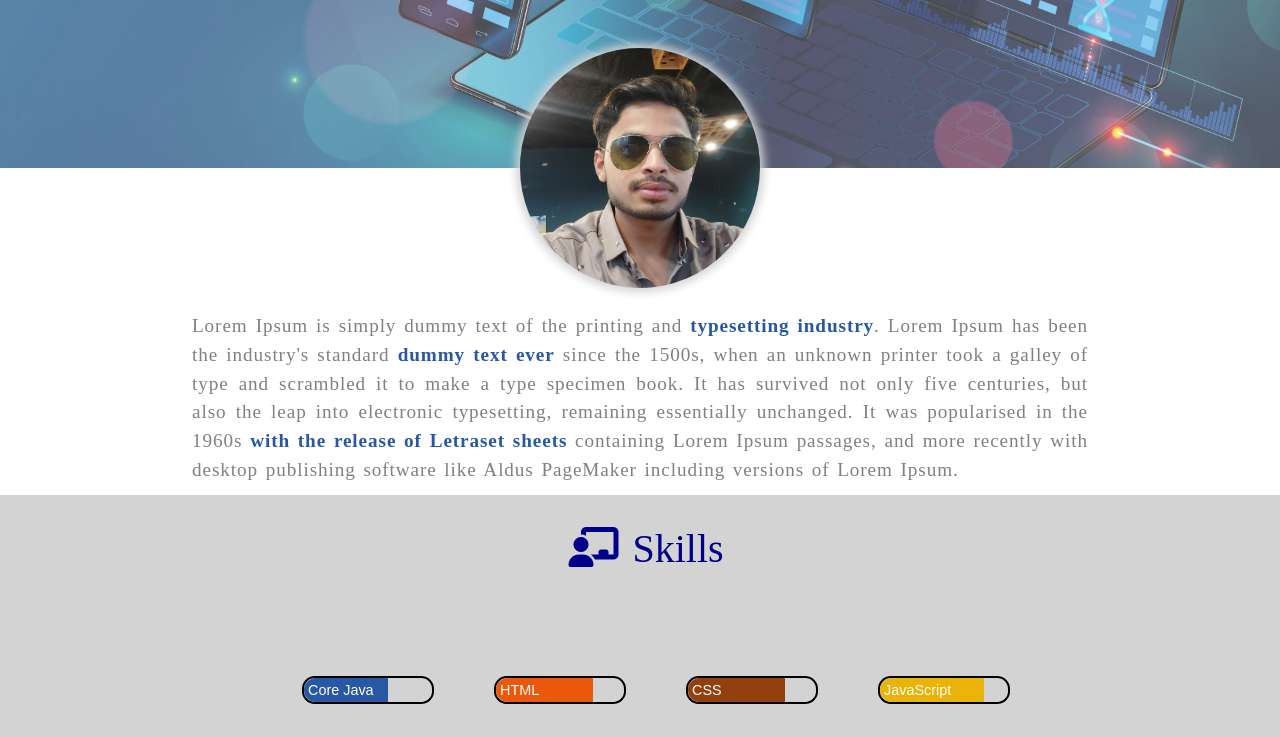
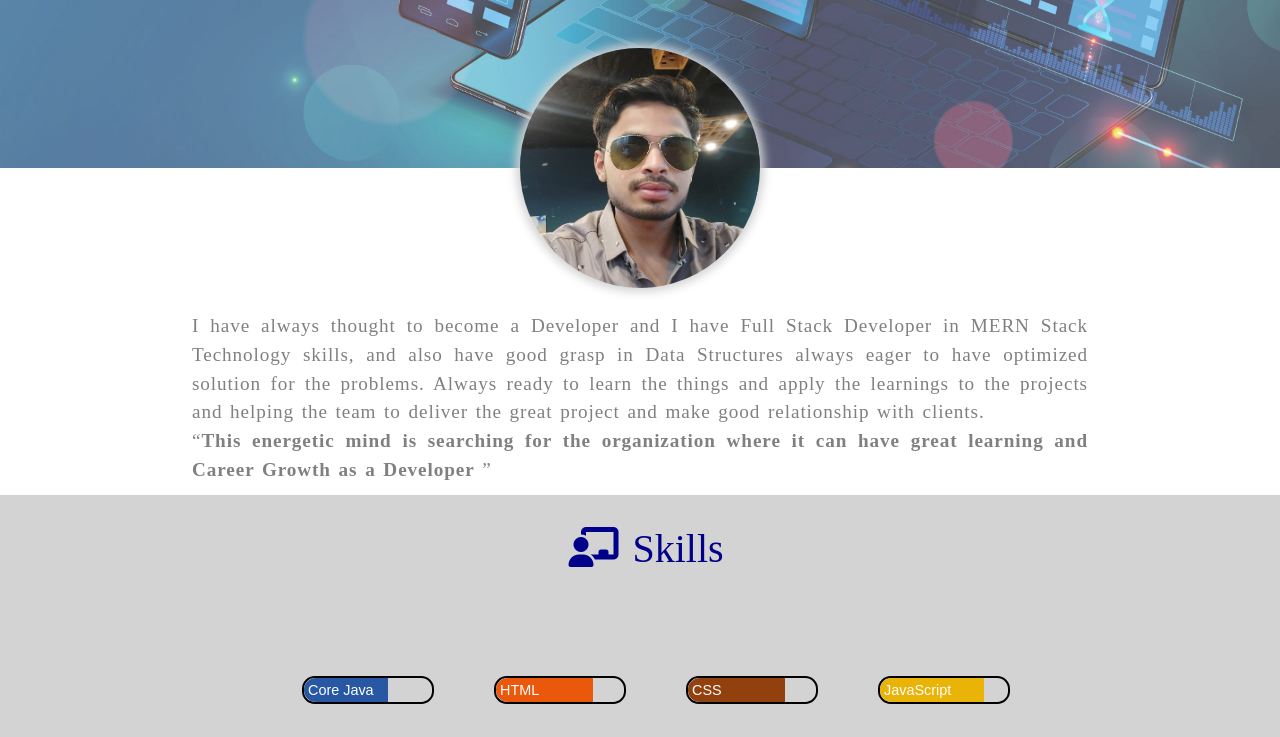
Before and after one commit to souravmalviya379/MyPortfolio, a plain HTML site: page index.html in a window 1280 px wide. Shown: the part 360-1097 px from the top of the page. Drawn offline with Linux system fonts and the light colour scheme.

Commit message:
added introduction

```diff
--- a/index.html
+++ b/index.html
@@ -33,7 +33,7 @@
       <div id="socials">
          <ul class="horizontal-list text-center">
             <li>
-               <a href="" class="nav-link"><span class="fa-brands fa-linkedin-in"></span></a>
+               <a href="https://www.linkedin.com/in/sourav-malviya-139a78213/" class="nav-link"><span class="fa-brands fa-linkedin-in"></span></a>
             </li>
             <li>
                <a href="" class="nav-link"><span class="fa-brands fa-stack-overflow"></span></a>
@@ -56,13 +56,12 @@
             <img src="images/my-image.jpeg" alt="">
          </div>
 
-         <p> Lorem Ipsum is simply dummy text of the printing and <span class='highlight'>typesetting industry</span>.
-            Lorem Ipsum has been the industry's standard <span class='highlight'>dummy text ever</span> since the 1500s,
-            when an unknown printer took a galley of type and scrambled it to make a type specimen book. It has survived
-            not only five centuries, but also the leap into electronic typesetting, remaining essentially unchanged. It
-            was popularised in the 1960s <span class='highlight'>with the release of Letraset sheets</span> containing
-            Lorem Ipsum passages, and more recently with desktop publishing software like Aldus PageMaker including
-            versions of Lorem Ipsum. </p>
+         <p> I have always thought to become a Developer and I have Full Stack Developer in MERN Stack Technology skills, and also have good grasp in Data Structures always eager to have optimized solution for the problems.
+            Always ready to learn the things and apply the learnings to the projects and helping the team to deliver the great project and make good relationship with clients.
+            <br>
+            <q><strong>This energetic mind is searching for the organization where it can have great learning and Career Growth as a Developer</strong>
+            </q>
+         </p>
       </section>
 
 <!-- Skills -->
```
